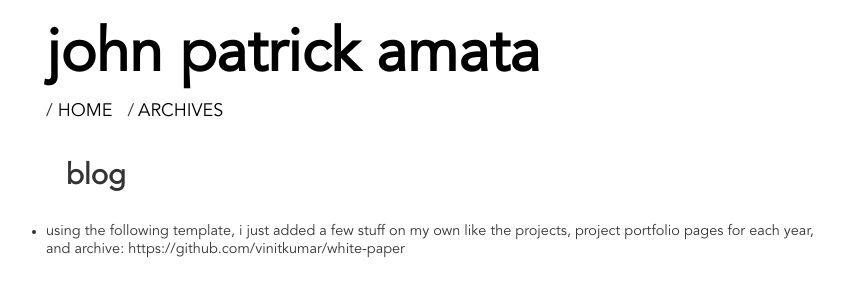
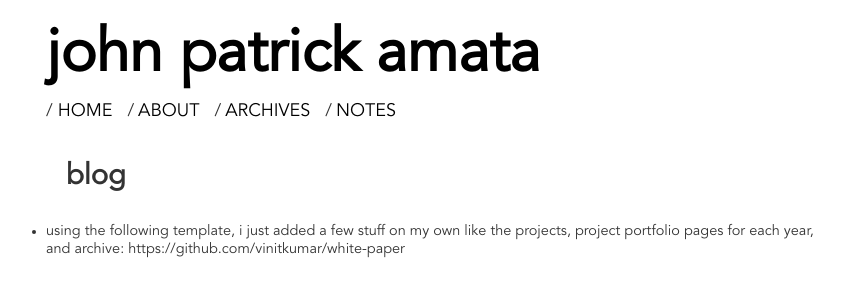
Before and after one commit to jpamata/jpamata.github.io, a Jekyll site: the page built from README.md, in a window 1280 px wide. Shown: the top 300 px of the page, without its empty margins (210-1054 px from the left). Built offline with Jekyll 4.4.1, drawn with Linux system fonts in a browser that asks for light colours; our own code applies the rules of GitHub Pages for plain Markdown files.

Commit message:
Update header.html

```diff
--- a/_includes/header.html
+++ b/_includes/header.html
@@ -3,8 +3,9 @@
     <strong><a href="{{ site.url }}" class="top-link">john patrick amata</a></strong>
       <ul class="nav">
         <li>/ <a href="/index">Home</a> / </li>
-        <!-- <li><a href="/about">About</a> / </li> -->
-	      <li><a href="{{ "/archives" | prepend: site.url }}">Archives</a> </li>
+	      <li><a href="/about">About</a> / </li>
+	      <li><a href="{{ "/archives" | prepend: site.url }}">Archives</a> / </li>
+	      <li><a href="{{ "/notes" | prepend: site.url }}">Notes</a> </li>
 	<!-- <li><a href="{{ "/learning" | prepend: site.url }}">Learning</a> </li> -->
 	      <!---
         <li><a href="{{ "/photos" | prepend: site.url }}">Photos</a> / </li>
```
